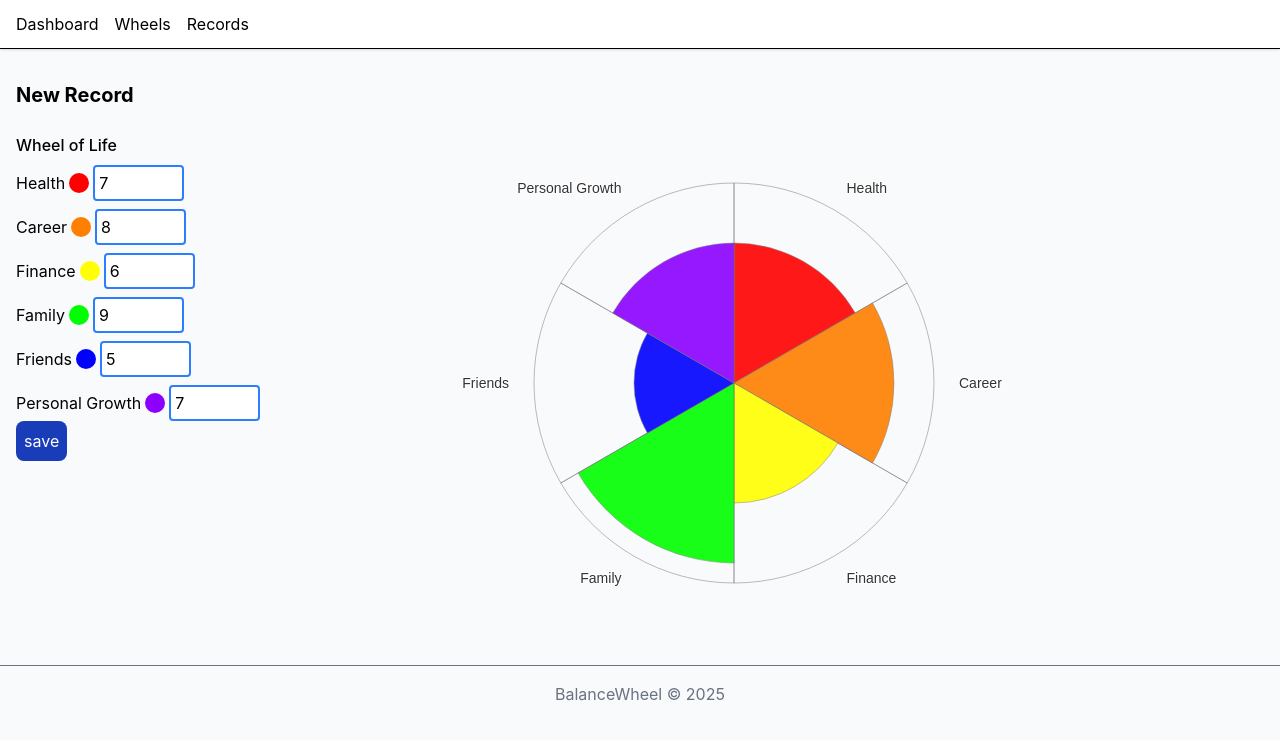
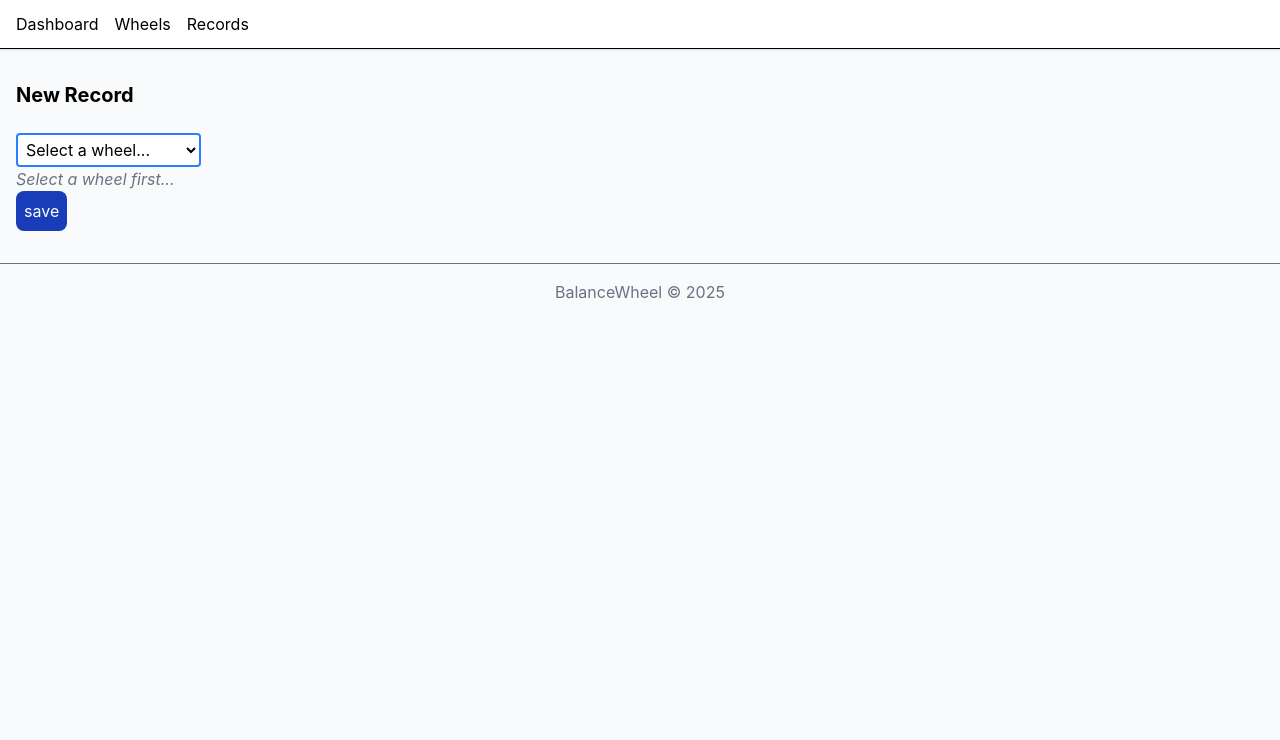
Before and after one commit to BalabaevRV/balance-wheel-front, a React (Vite) app: page /record in a window 1280 px wide. Shown: the top 740 px of the page. Built offline with nearby package versions, Linux system fonts and the light colour scheme.

Commit message:
fixies record edit page

```diff
--- a/src/app/config/i18n.ts
+++ b/src/app/config/i18n.ts
@@ -20,7 +20,9 @@ const resources = {
         newRecord: 'New Record',
         myWheelsEmpty: 'You have no wheels yet. Create your first wheel to get started!',
         myRecordsEmpty: 'You have no records yet. Create your first record to get started!',
-        Save: 'Save'
+        Save: 'Save',
+        selectWheel: 'Select a wheel...',
+        selectWheelFirst: 'Select a wheel first...'
     }
   },
   ru: {
@@ -41,7 +43,9 @@ const resources = {
         removeField: 'Удалить',
         myWheelsEmpty: 'У вас ещё нет колёс. Создайте своё первое колесо, чтобы начать!',
         myRecordsEmpty: 'У вас ещё нет записей. Создайте свою первую запись, чтобы начать!',
-        Save: 'Сохранить'
+        Save: 'Сохранить',
+        selectWheel: 'Выберите колесо...',
+        selectWheelFirst: 'Сначала выберите колесо...'
     }
   }
 };
--- a/src/entities/record/ui/RecordCard/RecordCard.tsx
+++ b/src/entities/record/ui/RecordCard/RecordCard.tsx
@@ -7,17 +7,18 @@ import type { IFieldValue } from '@/entities/record/model/types';
 
 interface IWheelRecordProps {
   name: string;
+  id: number;
   values: IFieldValue[];
 }
 
 
-export const RecordCard = ({ name, values }: IWheelRecordProps) => {
+export const RecordCard = ({ name, id, values }: IWheelRecordProps) => {
     const { t } = useTranslation()
     const navigate = useNavigate();
 
 
     const editRecord = () => {
-    navigate('/record/${id}');
+    navigate(`/record/${id}`);
     }
 
     return (
--- a/src/entities/wheel/ui/WheelCard/WheelCard.tsx
+++ b/src/entities/wheel/ui/WheelCard/WheelCard.tsx
@@ -8,13 +8,15 @@ import type { IFieldValue } from '@/entities/record/model/types';
 interface IWheelCardProps {
   name: string;
   fields: IField[];
+  wheelId: number;
 }
 
-export const WheelCard = ({ name, fields }: IWheelCardProps) => {
+export const WheelCard = ({ name, fields, wheelId }: IWheelCardProps) => {
     const { t } = useTranslation();
     const navigate = useNavigate()
+
     const createRecord = () => {
-      navigate('/record');
+      navigate('/record', { state: { wheelId: wheelId } });
     }
 
     const fieldsWithValues: IFieldValue[] = fields.map((field) => ({
--- a/src/pages/DashboardPage.tsx
+++ b/src/pages/DashboardPage.tsx
@@ -11,11 +11,11 @@ export const DashboardPage = () => {
   const navigate = useNavigate();
 
   const userWheels = CurrentUserProfile.wheels.map((wheel) => (
-    <WheelCard key={wheel.wheel_id} name={wheel.name} fields={wheel.fields} />
+    <WheelCard key={wheel.wheel_id} name={wheel.name} fields={wheel.fields} wheelId={wheel.wheel_id} />
   ));
 
     const userRecords = CurrentUserProfile.records.map((record) => (
-    <RecordCard key={record.record_id} name={record.balance_wheel_name} values={record.values} />
+    <RecordCard key={record.record_id} name={record.balance_wheel_name} id={record.record_id} values={record.values} />
   ));
 
   const createRecord = () => {
--- a/src/pages/RecordPage.tsx
+++ b/src/pages/RecordPage.tsx
@@ -1,47 +1,116 @@
 import { useTranslation } from "react-i18next";
-import { useNavigate, useParams } from "react-router-dom";
-import { record1 } from "@/shared/mocks/Records"
+import { useLocation, useNavigate, useParams } from "react-router-dom";
 import { WheelChart } from "@/widgets/ui/WheelChart/WheelChart"
 import { RecordValueInput } from "@/entities/record/ui/RecordValueInput/RecordValueInput"
-import { useState } from "react";
+import { useMemo, useState } from "react";
 import { Button } from "@/shared/ui/Button/Button";
+import { WheelSelector } from "@/shared/ui/Selector/Selector";
+import { currentUserWheels } from "@/shared/mocks/Wheels";
+import { currentUserRecords } from "@/shared/mocks/Records";
 
-function RecordPage() {
+export function RecordPage() {
   const { t } = useTranslation();
   const navigate = useNavigate();
+  const location = useLocation();
   const { id } = useParams();
-  const [numberValues, setNumberValues] = useState(record1.values);
+  const { wheelId: initialWheelId } = location.state || {};
 
-    const handleNumberChange = (fieldId: number, newValue: number) => {
-      setNumberValues(prev =>
-        prev.map(field =>
-          field.field_id === fieldId
-            ? { ...field, value: newValue }
-            : field
-        )
-      );
+  const initialState = useMemo(() => {
+    if (id) {
+      const existingRecord = currentUserRecords.find(rec => rec.record_id === parseInt(id));
+      if (existingRecord) {
+        const initialValues: Record<number, number> = {};
+        existingRecord.values?.forEach(field => {
+          initialValues[field.field_id] = field.value;
+        });
+
+        return {
+          wheelId: existingRecord.wheel_id,
+          wheelName: existingRecord.balance_wheel_name,
+          customValues: initialValues
+        };
+      }
+    }
+
+    return {
+      wheelId: initialWheelId || 0,
+      wheelName: '',
+      customValues: {} as Record<number, number>
     };
+  }, [id, initialWheelId]);
 
 
-  const values = numberValues.map((values) => (
-      <RecordValueInput key={values.field_id} id={values.field_id} name={values.name} color={values.color_hex} value={values.value} onChange={(e) => handleNumberChange(values.field_id, parseInt(e.target.value))} />
-  ))
+  const [wheelId, setWheelId] = useState(initialState.wheelId);
+  const [wheelName] = useState(initialState.wheelName);
+  const [customValues, setCustomValues] = useState(initialState.customValues);
 
+  const selectedWheel = useMemo(() => {
+    if (wheelId <= 0) return null;
+    return currentUserWheels.find(wheel => wheel.wheel_id === wheelId);
+  }, [wheelId]);
 
-  const wheelName = record1.balance_wheel_name
+  // Вычисляем значения полей для отображения
+  const numberValues = useMemo(() => {
+    if (!selectedWheel) return [];
+
+    return selectedWheel.fields.map(field => ({
+      field_id: field.field_id,
+      name: field.name,
+      color_hex: field.color_hex,
+      value: customValues[field.field_id] ?? 10
+    }));
+  }, [selectedWheel, customValues]);
+
+  // Обработчик изменения значения поля
+  const handleNumberChange = (fieldId: number, newValue: number) => {
+    setCustomValues(prev => ({
+      ...prev,
+      [fieldId]: newValue
+    }));
+  };
+
+  // Обработчик смены колеса
+  const handleWheelChange = (value: number) => {
+    setWheelId(value);
+    setCustomValues({});
+  };
 
   const saveRecord = () => {
+    console.log('Saving record:', { wheelId, customValues });
     navigate('/dashboard');
-  }
+  };
+
+  const wheelOptions = currentUserWheels.map((wheel) => ({
+    value: wheel.wheel_id,
+    name: wheel.name
+  }));
+
+  const renderValues = () => {
+    if (numberValues.length === 0) {
+      return <p className="text-gray-500 italic">{t('selectWheelFirst') || 'Сначала выберите колесо'}</p>;
+    }
+
+    return numberValues.map((field) => (
+      <RecordValueInput
+        key={field.field_id}
+        id={field.field_id}
+        name={field.name}
+        color={field.color_hex}
+        value={field.value}
+        onChange={(e) => handleNumberChange(field.field_id, parseInt(e.target.value))}
+      />
+    ));
+  };
 
   return (
     <>
       <h1 className="text-xl font-bold mb-6">{id ? t('editRecord') : t('newRecord')}</h1>
       <div className="flex align-center gap-6">
         <div>
-          <p className="text-m font-medium mb-2">{ wheelName }</p>
+          { id ? <p className="text-m font-medium mb-2">{ wheelName }</p> :
+           <WheelSelector options={wheelOptions} placeholder={t('selectWheel')} defaultValue={wheelId || ''} onChange={handleWheelChange} />  }
           <div className="flex flex-col gap-2">
-            {values}
+            {renderValues()}
           </div>
           <Button onClick={saveRecord}>{t('save')}</Button>
         </div>
--- /dev/null
+++ b/src/shared/ui/Selector/Selector.tsx
@@ -0,0 +1,23 @@
+interface WheelSelectorProps {
+    onChange: (value: number) => void;
+    options: { value: number; name: string }[];
+    placeholder: string;
+    defaultValue?: string | number;
+}
+
+
+export function WheelSelector({ onChange, options, placeholder, defaultValue = '' }: WheelSelectorProps) {
+
+const optionWheels = options.map((item) => (
+    <option key={item.value} value={item.value}>
+        {item.name}
+    </option>
+));
+
+  return (
+        <select className="bg-white border-2 border-blue-500 rounded-sm p-1" defaultValue={defaultValue} onChange={(e) => onChange(parseInt(e.target.value))}>
+            <option value="" disabled>{placeholder}</option>
+            { optionWheels }
+        </select>
+  );
+}
```
